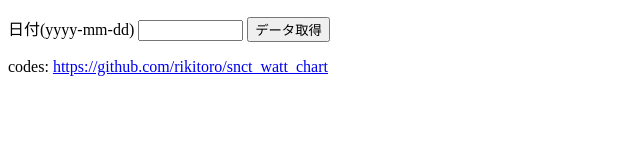
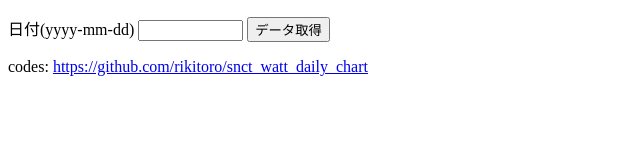
Before and after one commit to rikitoro/snct_watt_daily_chart, a plain HTML site: page docs/index.html in a window 1280 px wide. Shown: the full height of the page, 0-640 px from the left. Drawn offline with nearby package versions, Linux system fonts and the light colour scheme.

Commit message:
some fiex

```diff
--- a/docs/index.html
+++ b/docs/index.html
@@ -28,7 +28,7 @@
 
 
   <footer>
-    <p>codes: <a href="https://github.com/rikitoro/snct_watt_chart">https://github.com/rikitoro/snct_watt_chart</a></p>
+    <p>codes: <a href="https://github.com/rikitoro/snct_watt_chart">https://github.com/rikitoro/snct_watt_daily_chart</a></p>
   </footer>
 </body>
 </html>
```
